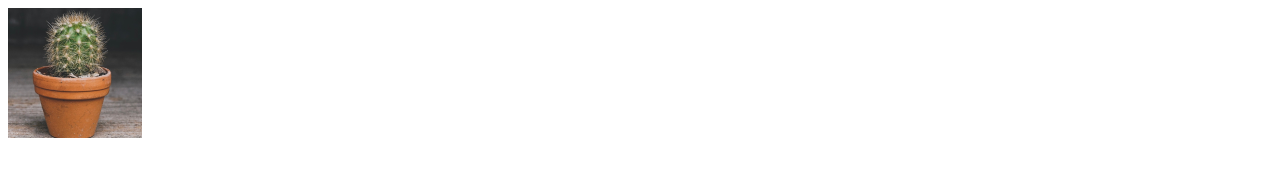
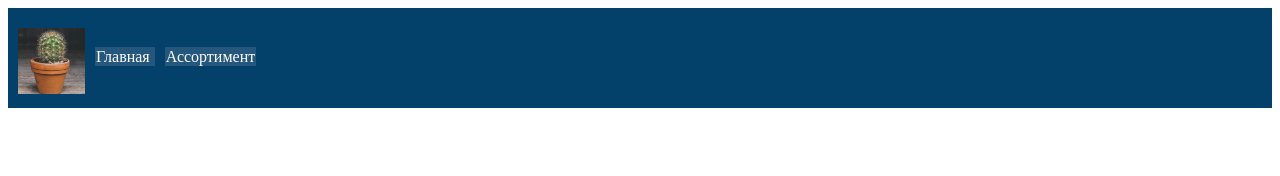
Before and after one commit to PisosMakaki/project-cactus, a plain HTML site: page index.html in a window 1280 px wide. Drawn offline with Linux system fonts and the light colour scheme.

Commit message:
Update index.html

```diff
--- a/index.html
+++ b/index.html
@@ -1,8 +1,18 @@
 <html>
+  <head>
+  <title> Код блочного сайта</title>
+  <link href="style.css" type="text/css" rel="stylesheet">
+</head>
+
   <body>
     <header>
       <div class="logo">
       <img src="https://github.com/PisosMakaki/project-cactus/blob/main/%D0%BA%D0%B0%D0%BA%D1%82%D1%83%D1%81.png?raw=true"/>
+      <div class="logo">
+      <a> Главная </a>
+      <a> Ассортимент </a>
+      </div>
+
       </div>
     </header>
   </body>
```
